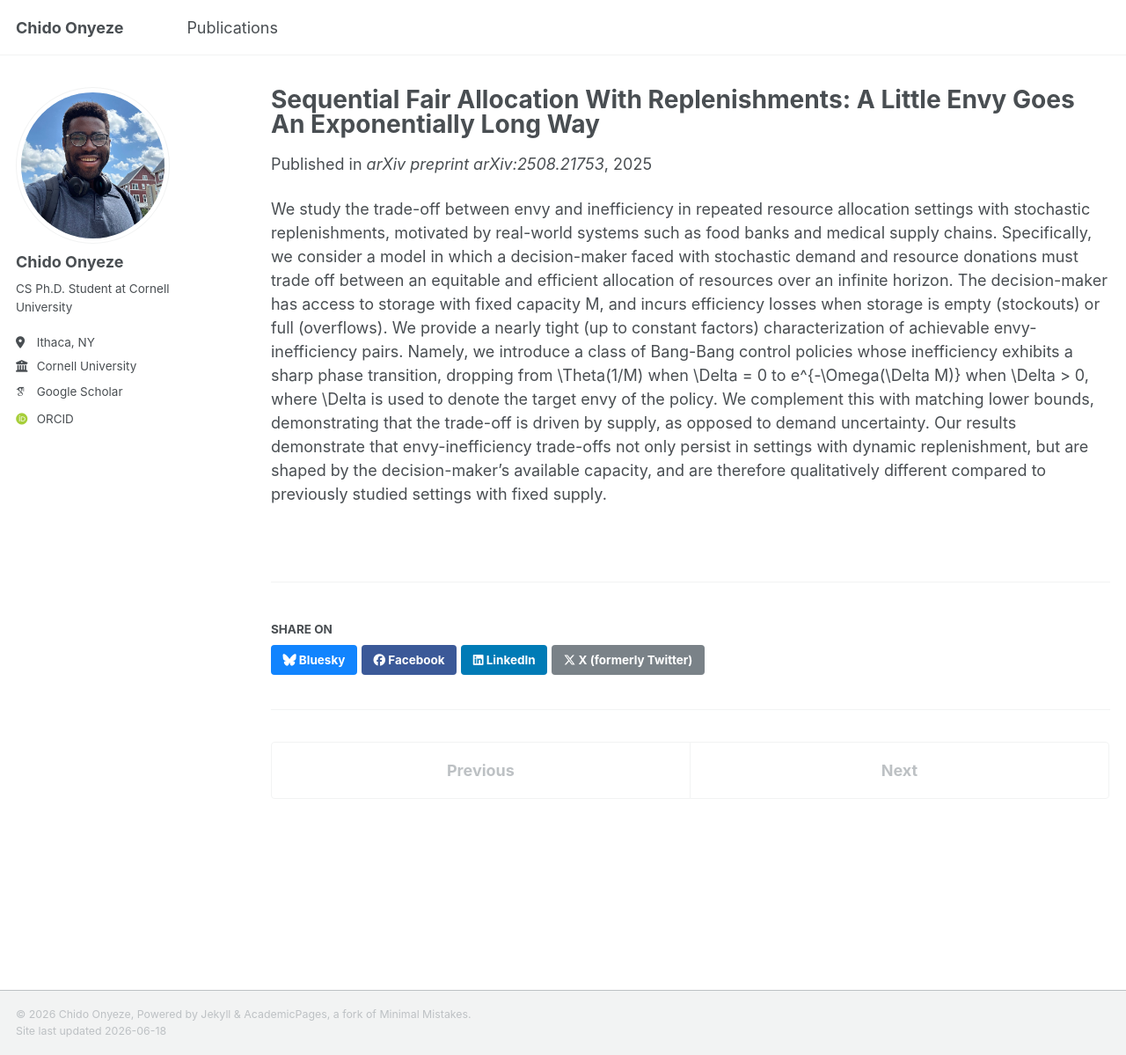
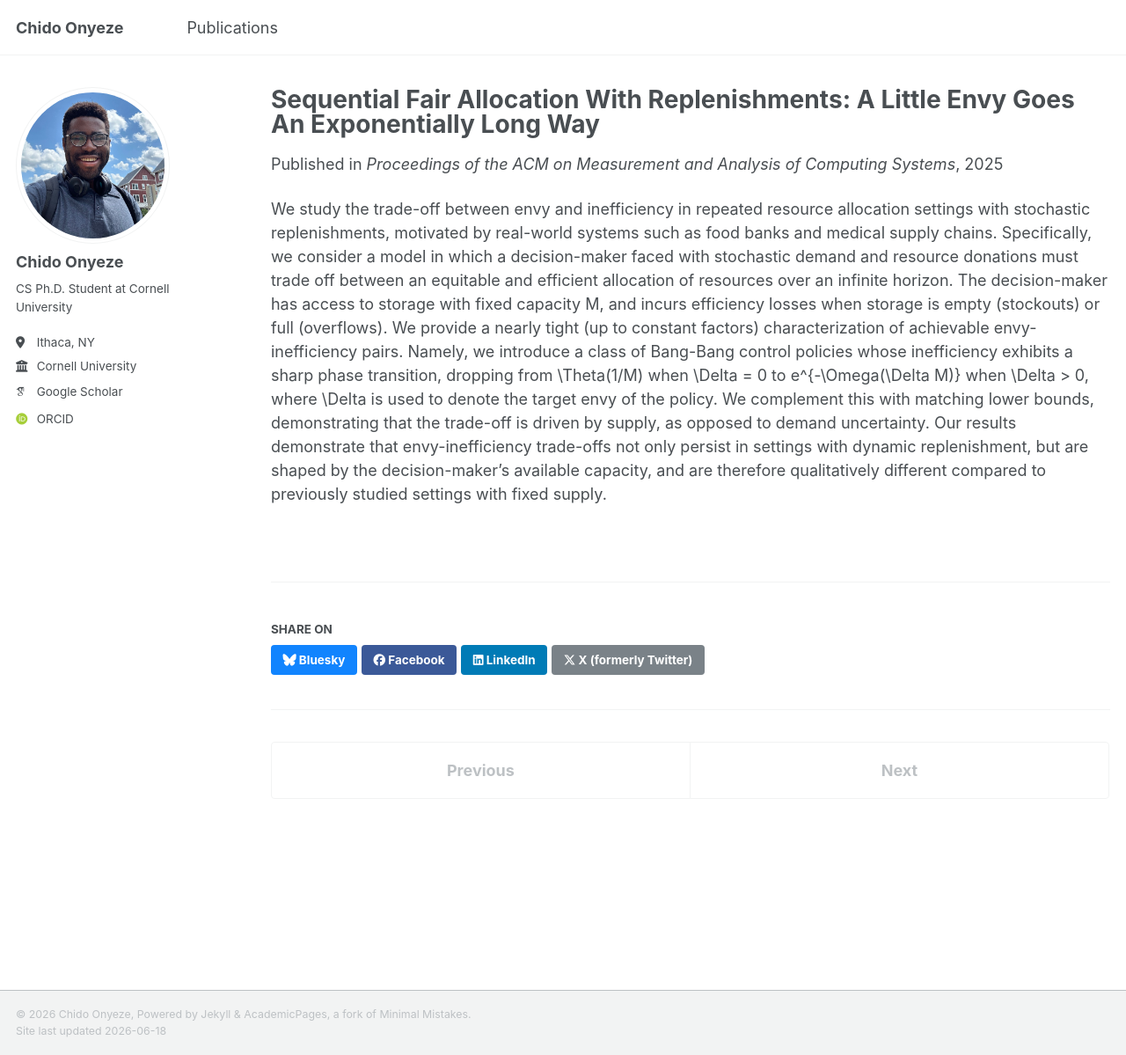
Before and after one commit to ChidoAOnyeze/chidoaonyeze.github.io, a Jekyll site: the page built from _publications/2025-09-01-sequential_fairness_a_little_envy.md, in a window 1280 px wide and 1199 px high. Shown: the whole window at 88% size. Built offline with Jekyll 4.4.1, drawn with Linux system fonts in a browser that asks for light colours; some web fonts are replaced; a script that is not in the unit is left out.

Commit message:
6-18-26 (2)

```diff
--- a/_publications/2025-09-01-sequential_fairness_a_little_envy.md
+++ b/_publications/2025-09-01-sequential_fairness_a_little_envy.md
@@ -5,8 +5,8 @@ collection: preprint
 category: preprint
 external_reference: 'https://arxiv.org/pdf/2508.21753'
 date: 2025-09-01
-venue: 'arXiv preprint arXiv:2508.21753'
-publication_year: "2025"
+venue: 'Proceedings of the ACM on Measurement and Analysis of Computing Systems'
+publication_year: "2026"
 
 permalink: /publication/sequential_fairness_a_little_envy
 excerpt: 'In this paper, we study the trade-off between envy and inefficiency in repeated resource allocation settings with stochastic replenishments, motivated by real-world systems such as food banks and medical supply chains.'
```
Also changed, not shown: _publications/2025-11-10-dynamic_allocation_of_public_goods.md (+1 -1 lines).
